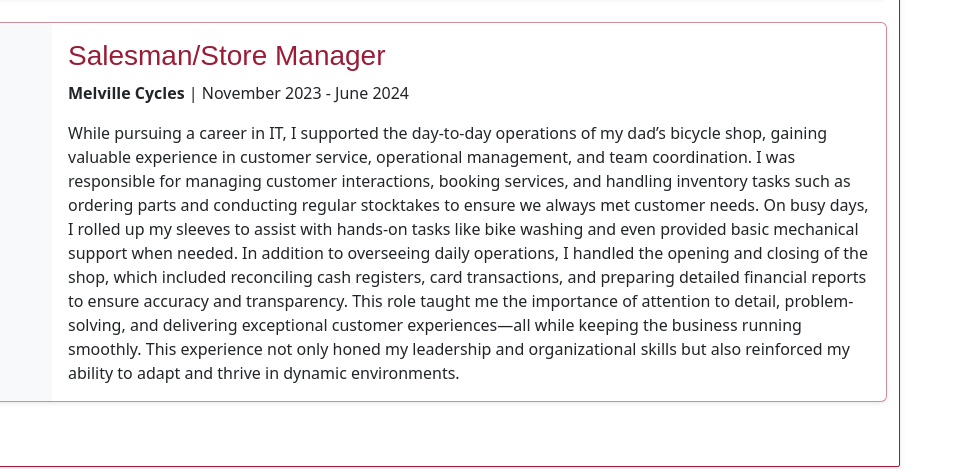
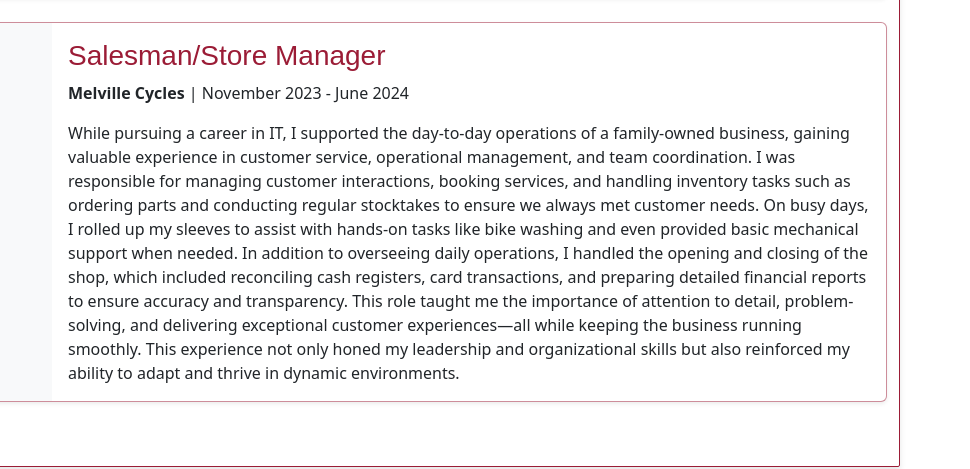
Before and after one commit to Rorke-Melville/CV-Site, a plain HTML site: page index.html in a window 1280 px wide. Shown: the part 2521-2990 px from the top of the page, 310-1280 px from the left. Drawn offline with nearby package versions, Linux system fonts and the light colour scheme.

Commit message:
Update index.html

```diff
--- a/index.html
+++ b/index.html
@@ -326,7 +326,7 @@
                 <h3 class="card-title">Salesman/Store Manager</h3>
                 <p class="card-text"><strong>Melville Cycles</strong> | November 2023 - June 2024</p>
                 <p class="card-text">
-                  While pursuing a career in IT, I supported the day-to-day operations of my dad’s bicycle shop, gaining valuable experience in customer service, operational management, and team coordination. I was responsible for managing customer interactions, booking services, and handling inventory tasks such as ordering parts and conducting regular stocktakes to ensure we always met customer needs. On busy days, I rolled up my sleeves to assist with hands-on tasks like bike washing and even provided basic mechanical support when needed. In addition to overseeing daily operations, I handled the opening and closing of the shop, which included reconciling cash registers, card transactions, and preparing detailed financial reports to ensure accuracy and transparency. This role taught me the importance of attention to detail, problem-solving, and delivering exceptional customer experiences—all while keeping the business running smoothly. This experience not only honed my leadership and organizational skills but also reinforced my ability to adapt and thrive in dynamic environments.
+                  While pursuing a career in IT, I supported the day-to-day operations of a family-owned business, gaining valuable experience in customer service, operational management, and team coordination. I was responsible for managing customer interactions, booking services, and handling inventory tasks such as ordering parts and conducting regular stocktakes to ensure we always met customer needs. On busy days, I rolled up my sleeves to assist with hands-on tasks like bike washing and even provided basic mechanical support when needed. In addition to overseeing daily operations, I handled the opening and closing of the shop, which included reconciling cash registers, card transactions, and preparing detailed financial reports to ensure accuracy and transparency. This role taught me the importance of attention to detail, problem-solving, and delivering exceptional customer experiences—all while keeping the business running smoothly. This experience not only honed my leadership and organizational skills but also reinforced my ability to adapt and thrive in dynamic environments.
                 </p>
               </div>
             </div>
```
